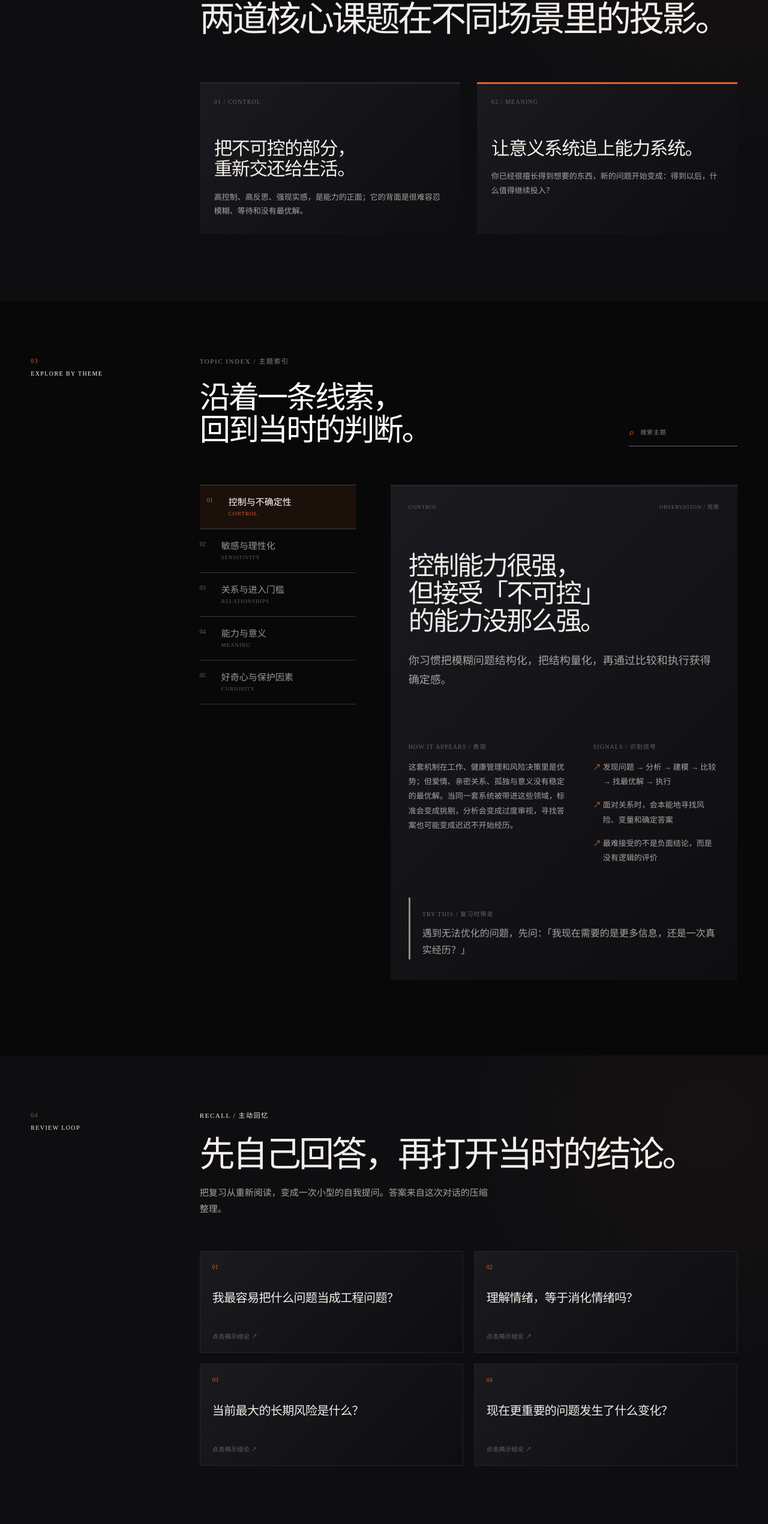
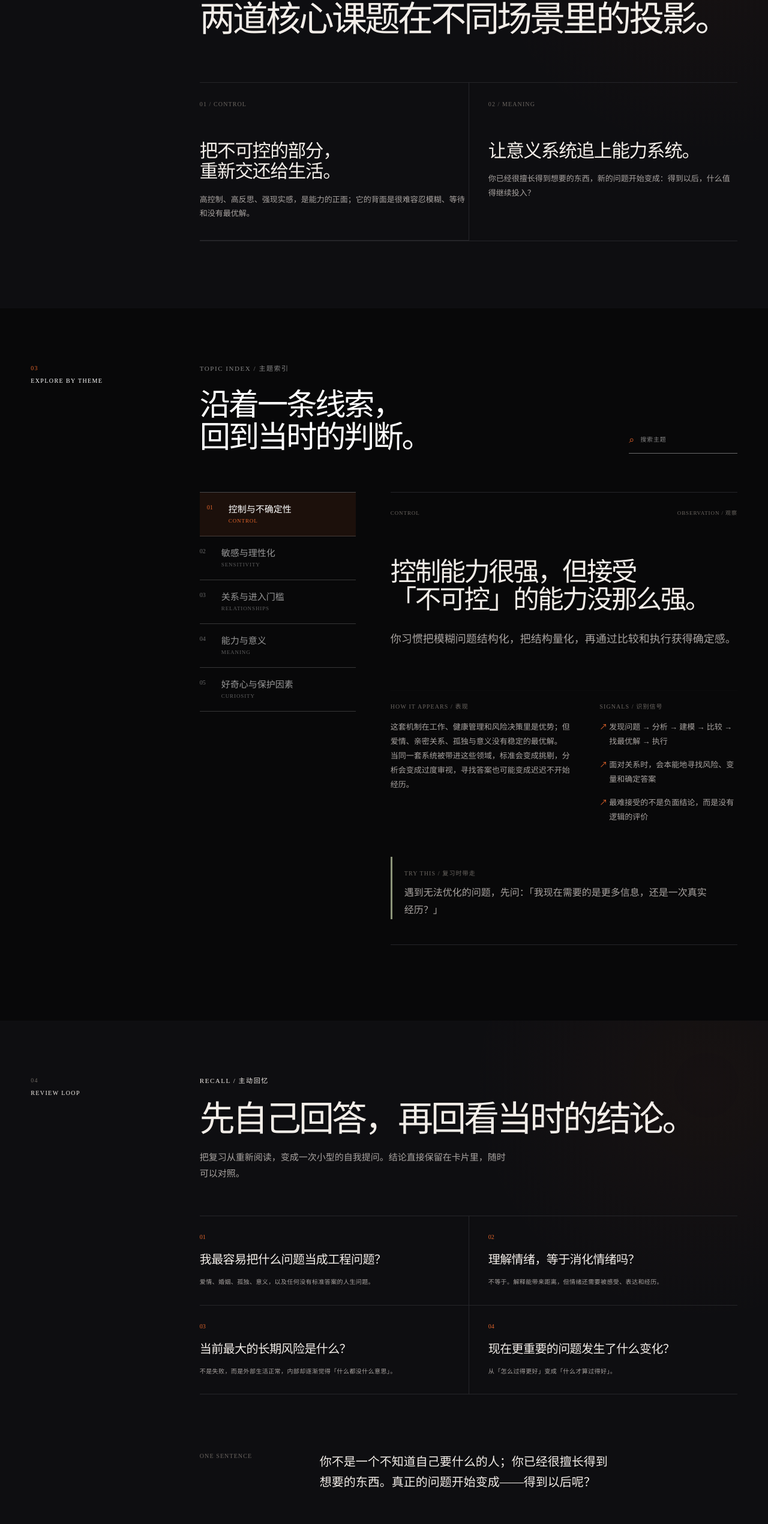
Before and after one commit to Killua910211/killua-win, a Next.js app: page /mind in a window 1280 px wide. Shown: the part 998-3538 px from the top of the page at 60% size. Built offline with nearby package versions, Linux system fonts and the light colour scheme.

Commit message:
Replace mind color blocks with editorial lines

```diff
--- /dev/null
+++ b/app/mind/mind-explorer.module.css
@@ -0,0 +1,90 @@
+/*
+ * Mind 的内容由问题和文字层级组织，而不是用色块提示“哪一项更重要”。
+ * 这些局部样式覆盖了早期的卡片皮肤，避免影响其他页面仍需保留的组件。
+ */
+.coreGrid {
+  gap: 0;
+  border-top: 1px solid var(--black-4);
+  border-bottom: 1px solid var(--black-4);
+}
+
+.coreGrid > article,
+.coreGrid > article:last-child {
+  min-height: 0;
+  padding: 28px 0 32px;
+  border: 0;
+  border-bottom: 1px solid var(--black-4);
+  background: transparent;
+  box-shadow: none;
+}
+
+.coreGrid > article:last-child {
+  padding-left: 32px;
+  border-bottom: 0;
+  border-left: 1px solid var(--black-4);
+}
+
+.detail {
+  min-height: 0;
+  padding: 28px 0 42px;
+  border: 0;
+  border-top: 1px solid var(--black-4);
+  border-bottom: 1px solid var(--black-4);
+  background: transparent;
+  box-shadow: none;
+}
+
+.reviewGrid {
+  gap: 0;
+  border-top: 1px solid var(--black-4);
+  border-bottom: 1px solid var(--black-4);
+}
+
+.reviewCard,
+.reviewCard:hover,
+.reviewCard:focus-visible {
+  min-height: 0;
+  padding: 27px 0 30px;
+  border: 0;
+  border-bottom: 1px solid var(--black-4);
+  background: transparent;
+  box-shadow: none;
+  transform: none;
+}
+
+.reviewCard:nth-child(even) {
+  padding-left: 32px;
+  border-left: 1px solid var(--black-4);
+}
+
+.reviewCard:nth-last-child(-n + 2) {
+  border-bottom: 0;
+}
+
+.reviewCard :global(strong) {
+  margin-top: 17px;
+}
+
+.reviewCard :global(.mind-review-answer) {
+  margin-top: 17px;
+}
+
+@media (max-width: 760px) {
+  .coreGrid > article:last-child {
+    padding-left: 0;
+    border-left: 0;
+  }
+
+  .reviewCard:nth-child(even) {
+    padding-left: 0;
+    border-left: 0;
+  }
+
+  .reviewCard:nth-last-child(-n + 2) {
+    border-bottom: 1px solid var(--black-4);
+  }
+
+  .reviewCard:last-child {
+    border-bottom: 0;
+  }
+}
--- a/app/mind/mind-explorer.tsx
+++ b/app/mind/mind-explorer.tsx
@@ -1,6 +1,7 @@
 'use client';
 
 import { useMemo, useState } from 'react';
+import styles from './mind-explorer.module.css';
 
 type Topic = {
   id: string;
@@ -12,7 +13,6 @@ type Topic = {
   detail: string;
   signals: string[];
   practice: string;
-  color: string;
 };
 
 const topics: Topic[] = [
@@ -26,7 +26,6 @@ const topics: Topic[] = [
     detail: '这套机制在工作、健康管理和风险决策里是优势；但爱情、亲密关系、孤独与意义没有稳定的最优解。当同一套系统被带进这些领域，标准会变成挑剔，分析会变成过度审视，寻找答案也可能变成迟迟不开始经历。',
     signals: ['发现问题 → 分析 → 建模 → 比较 → 找最优解 → 执行', '面对关系时，会本能地寻找风险、变量和确定答案', '最难接受的不是负面结论，而是没有逻辑的评价'],
     practice: '遇到无法优化的问题，先问：「我现在需要的是更多信息，还是一次真实经历？」',
-    color: 'lime',
   },
   {
     id: 'sensitivity',
@@ -38,7 +37,6 @@ const topics: Topic[] = [
     detail: '你对别人态度的变化、关系里的距离感、身体细微变化、审美差异和话里的潜台词有较高感知力。元认知让你能准确描述发生了什么，但「理解情绪」不等于「消化情绪」——知道原因，不代表状态已经改变。',
     signals: ['直接、冷静的表达，常常是保护层而不是低敏感', '会追问「为什么会这样」「属于什么阶段」「我会不会崩溃」', '分析很清楚时，情绪仍可能没有被真正安放'],
     practice: '先给情绪一个名字，再决定要不要解释它；允许「我现在就是难受」成为完整的信息。',
-    color: 'blue',
   },
   {
     id: 'relationships',
@@ -50,7 +48,6 @@ const topics: Topic[] = [
     detail: '你希望对方有智力、表达、人格、审美和自己的世界，同时情绪不能太麻烦，还要能理解你的复杂性。这里有一个关系悖论：你在筛选别人，别人也在筛选你；你期待别人进入内在世界，但别人首先接触到的可能是理性、判断力、标准和距离感。',
     signals: ['普通社交满足度偏低，深层连接需求偏高', '容易觉得「很难遇到真正能交流的人」', '更容易展现判断力，而不是展现需要、脆弱和邀请'],
     practice: '在评估对方之前，主动暴露一点真实的需要：让关系有机会从「筛选」进入「互相靠近」。',
-    color: 'warm',
   },
   {
     id: 'meaning',
@@ -62,7 +59,6 @@ const topics: Topic[] = [
     detail: '你已经比较擅长解决工作、团队、钱、身体、消费、技术和风险问题。这些是生存与控制问题。于是问题从「我怎么才能过得更好？」升级为「什么才算过得好？」这不一定是出了问题，也可能是人生课题进入了下一层。',
     signals: ['赚钱、能力、职位、消费和证明自己的奖励越来越不够用', '外部生活可以正常运转，内部却出现「也就这样」', '对爱情、婚姻、孤独、哲学和意义的兴趣变强'],
     practice: '不要急着为意义找一个漂亮答案；先建立值得重复的投入、连接和经历。',
-    color: 'violet',
   },
   {
     id: 'curiosity',
@@ -74,7 +70,6 @@ const topics: Topic[] = [
     detail: '从技术、健康、运动、营养、摄影到宇宙、哲学、爱情与日本社会，看似分散的兴趣说明你仍然在向世界伸出触角。你不是看透人生以后觉得无聊，而是正在经历驱动力换挡：旧的方式不够用了，新的方式正在形成。',
     signals: ['愿意持续追问，并且接受不舒服但有逻辑的结论', '能跨越具体问题，观察自己的长期模式', '现实能力、执行力、自省能力和好奇心构成了不错的基础盘'],
     practice: '把好奇心从「理解更多」带到「参与更多」：每周安排一件不以优化和产出为目的的事。',
-    color: 'soft',
   },
 ];
 
@@ -92,7 +87,6 @@ function titleWithProtectedPhrase(text: string, phrase: string) {
 
 export function MindExplorer() {
   const [activeId, setActiveId] = useState('control');
-  const [revealed, setRevealed] = useState<number[]>([]);
   const [query, setQuery] = useState('');
 
   const activeTopic = topics.find((topic) => topic.id === activeId) ?? topics[0];
@@ -101,10 +95,6 @@ export function MindExplorer() {
     if (!normalized) return topics;
     return topics.filter((topic) => `${topic.label} ${topic.title} ${topic.detail} ${topic.short}`.toLowerCase().includes(normalized));
   }, [query]);
-
-  function toggleReview(index: number) {
-    setRevealed((current) => current.includes(index) ? current.filter((item) => item !== index) : [...current, index]);
-  }
 
   return (
     <>
@@ -118,7 +108,7 @@ export function MindExplorer() {
           <h2 id="mind-overview-heading">
             不是「问题很多」，而是<span className="type-keep">两道核心课题</span>在不同场景里的投影。
           </h2>
-          <div className="mind-core-grid">
+          <div className={`mind-core-grid ${styles.coreGrid}`}>
             <article>
               <span className="mind-card-index">01 / CONTROL</span>
               <h3>把不可控的部分，重新交还给生活。</h3>
@@ -163,7 +153,7 @@ export function MindExplorer() {
               {filteredTopics.length === 0 ? <p className="mind-empty">没有匹配的主题。</p> : null}
             </nav>
 
-            <article className={`mind-detail mind-detail-${activeTopic.color}`}>
+            <article className={`mind-detail ${styles.detail}`}>
               <div className="mind-detail-topline">
                 <span>{activeTopic.short}</span>
                 <span>Observation / 观察</span>
@@ -198,19 +188,16 @@ export function MindExplorer() {
         </div>
         <div className="mind-review-body">
           <p className="eyebrow">Recall / 主动回忆</p>
-          <h2 id="mind-review-heading">先自己回答，再打开当时的结论。</h2>
-          <p className="mind-review-intro">把复习从重新阅读，变成一次小型的自我提问。答案来自这次对话的压缩整理。</p>
-          <div className="mind-review-grid">
-            {reviewCards.map((card, index) => {
-              const isOpen = revealed.includes(index);
-              return (
-                <button className={`mind-review-card ${isOpen ? 'is-open' : ''}`} key={card.prompt} onClick={() => toggleReview(index)} type="button" aria-expanded={isOpen}>
-                  <span className="mind-review-number">{String(index + 1).padStart(2, '0')}</span>
-                  <strong>{card.prompt}</strong>
-                  <span className="mind-review-answer">{isOpen ? card.answer : '点击揭示结论 ↗'}</span>
-                </button>
-              );
-            })}
+          <h2 id="mind-review-heading">先自己回答，再回看当时的结论。</h2>
+          <p className="mind-review-intro">把复习从重新阅读，变成一次小型的自我提问。结论直接保留在卡片里，随时可以对照。</p>
+          <div className={`mind-review-grid ${styles.reviewGrid}`}>
+            {reviewCards.map((card, index) => (
+              <article className={`mind-review-card ${styles.reviewCard}`} key={card.prompt}>
+                <span className="mind-review-number">{String(index + 1).padStart(2, '0')}</span>
+                <strong>{card.prompt}</strong>
+                <p className="mind-review-answer">{card.answer}</p>
+              </article>
+            ))}
           </div>
           <div className="mind-closing-note">
             <span className="mind-card-index">ONE SENTENCE</span>
```
